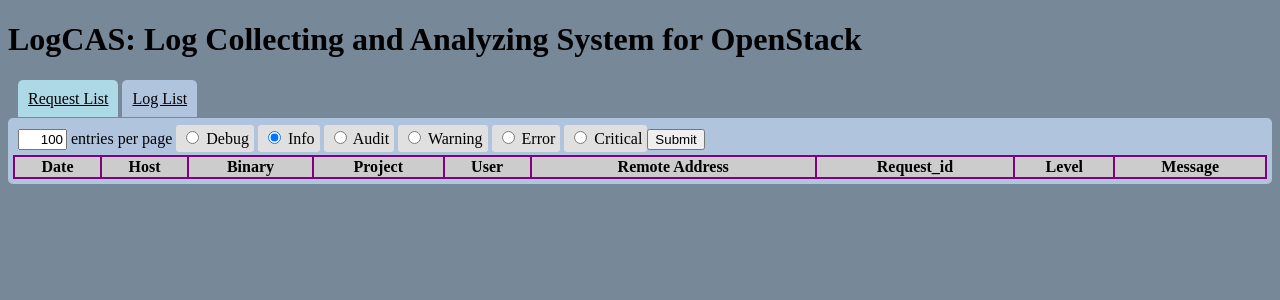
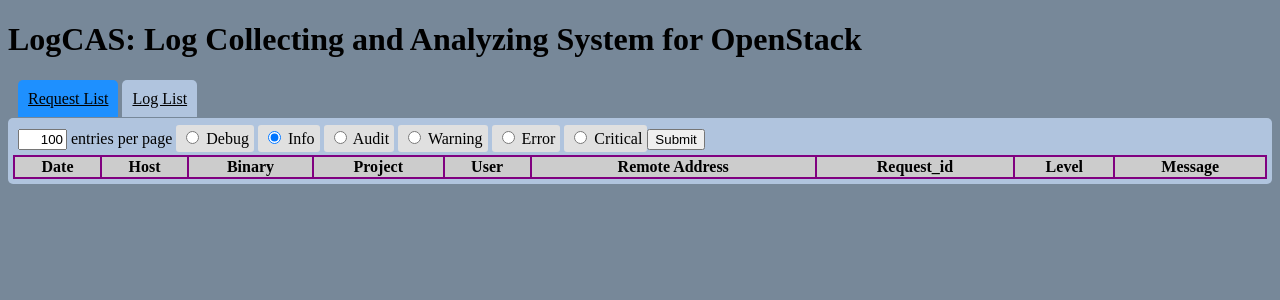
Before and after one commit to yosshy/logcas, a Flask app: page /logs in a window 1280 px wide. Shown: the top 300 px of the page. Run offline with Flask 2, Linux system fonts and the light colour scheme; data that the repository does not hold is empty; parts of the project's set-up code (start-up, migrations or seed data) failed here and were passed over.

Commit message:
Improved CSS for tabs.

```diff
--- a/logcas/static/style.css
+++ b/logcas/static/style.css
@@ -13,8 +13,6 @@ form input {
 table {
     background-color: Purple;
     border-width: 2;
-    /* border-style: solid; */
-    border-color: black;
     width: 100%;
 }
 tr {
@@ -77,7 +75,7 @@ div.mode {
 div.mode a {
     padding: 10px;
     border-radius: 5px 5px 0 0;
-    background-color: LightBlue;
+    background-color: DodgerBlue;
 }
 div.mode a.selected {
     padding: 10px;
@@ -87,6 +85,8 @@ div.body {
     padding: 5px;
     background-color: LightSteelBlue;
     border-radius: 5px;
+    -webkit-border-radius: 5px;
+    -moz-border-radius: 5px;
 }
 div.query {
     padding: 5px;
```
